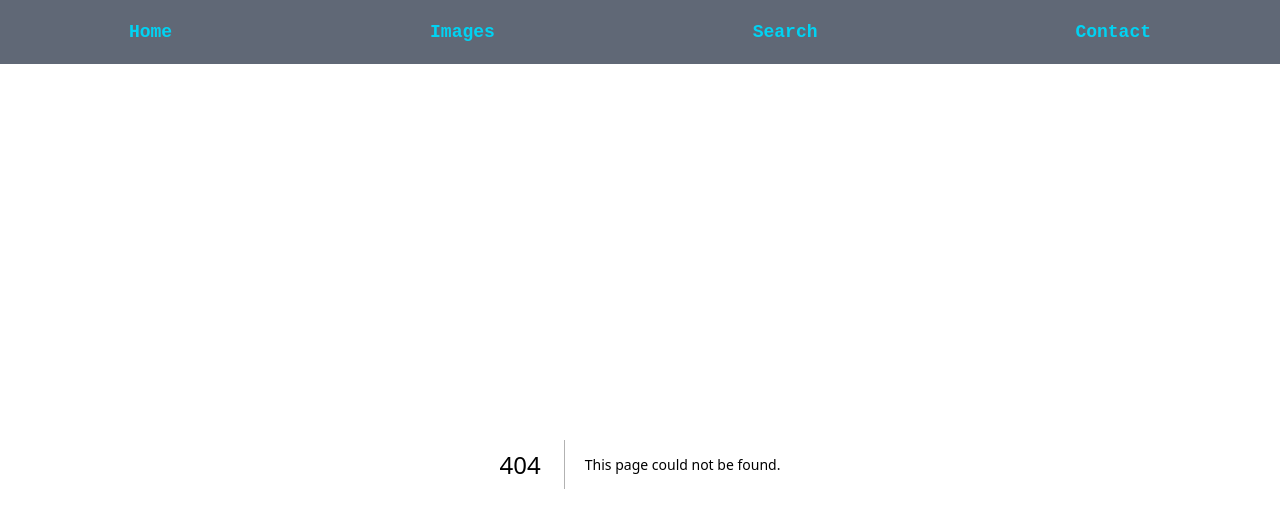
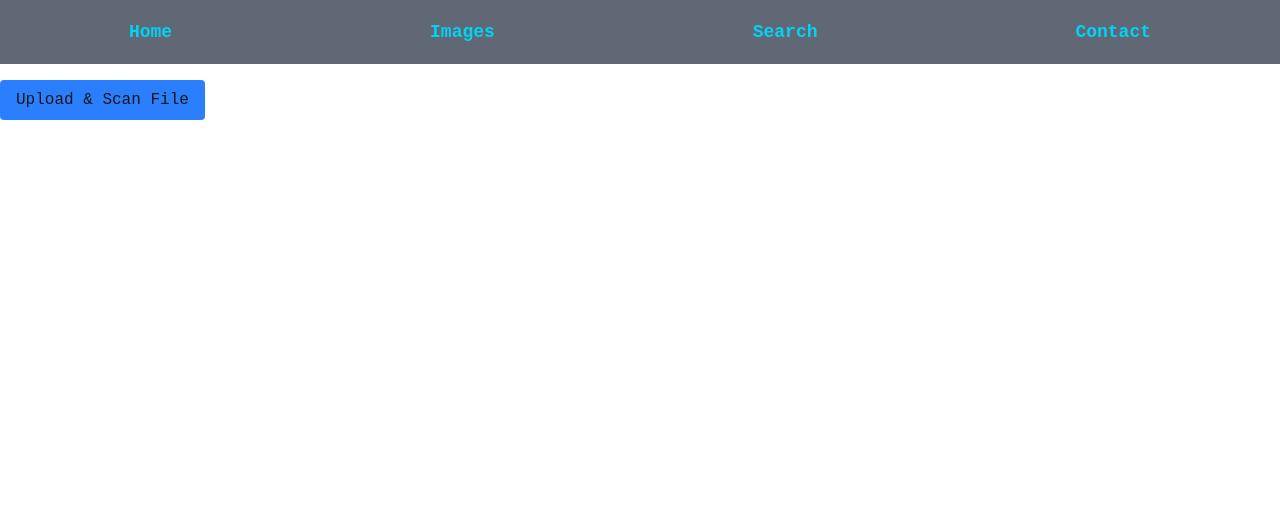
Before and after one commit to EveilHub/nextjs_prompt_ia, a Next.js app in the folder my-app/: page /file in a window 1280 px wide. Before the commit this address had no page. Shown: the top 528 px of the page. Built offline with nearby package versions, Linux system fonts and the light colour scheme.

Commit message:
new route created

```diff
--- /dev/null
+++ b/my-app/app/file/page.tsx
@@ -0,0 +1,66 @@
+"use client";
+
+import { JSX, SyntheticEvent, useState } from "react";
+
+const TranslateFilePage = (): JSX.Element => {
+
+    const [file, setFile] = useState<File | null>(null);
+    const [text, setText] = useState<string | null>(null);
+    const [loading, setLoading] = useState<boolean>(false);
+    const [error, setError] = useState<string | undefined>(undefined);
+
+    // Loading FILE
+    const handleUpload = async (e: SyntheticEvent<HTMLFormElement>): Promise<void> => {
+        e.preventDefault();
+        console.log("Clicked !");
+        if (!file) return;
+        setLoading(true);
+        const formData = new FormData();
+        formData.append("file", file);
+        try {
+        const res = await fetch("/api/upload", {
+            method: "POST",
+            body: formData,
+        });
+
+        if (!res.ok) {
+            const err = await res.json();
+            throw new Error(err.error || "Upload failed");
+        }
+
+        const data = await res.json();
+            setText(data.text);
+        } catch (err: any) {
+            console.error(err);
+            alert(err.message);
+        } finally {
+            setLoading(false);
+        }
+    };
+
+    if (error) {
+        return (
+            <>
+                <p style={{color: "red"}}>{error}</p>
+                <button
+                    type="button"
+                    onClick={() => setError("")}
+                    className="bg-blue-500 mx-4 rounded-md hover:bg-blue-600 active:bg-blue-400 mx-4 px-4 py-2"
+                >
+                    Refresh
+                </button>
+            </>
+        );
+    };
+
+    return (
+        <form onSubmit={(e) => handleUpload(e)} className="mt-4">
+
+            <button type="submit" disabled={!file || loading} className="bg-blue-500 px-4 py-2 rounded cursor-pointer">
+                {loading ? "Scanning..." : "Upload & Scan File"}
+            </button>
+
+        </form>
+    )
+}
+export default TranslateFilePage;
```
